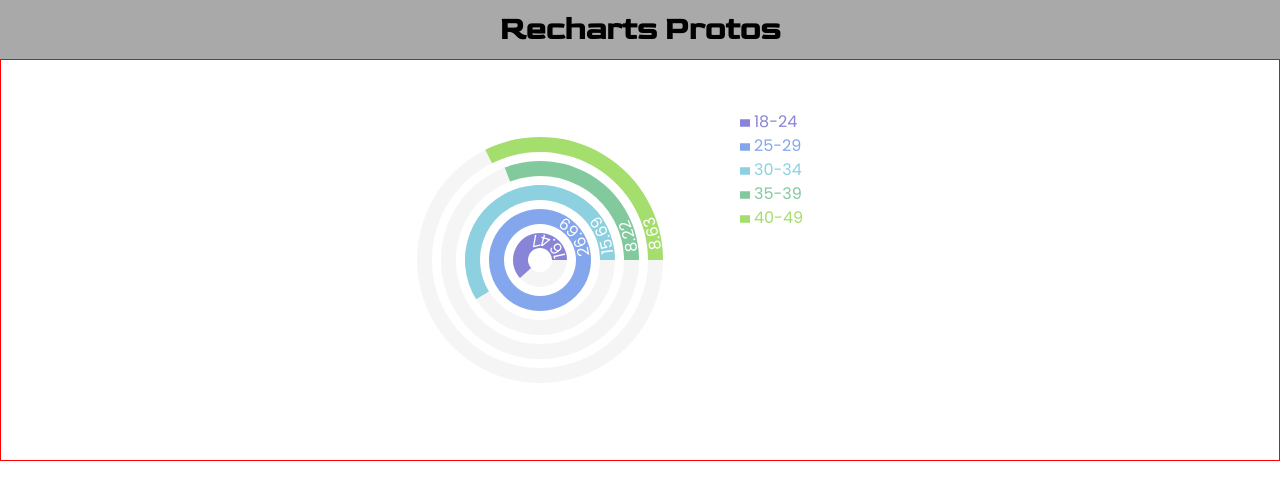
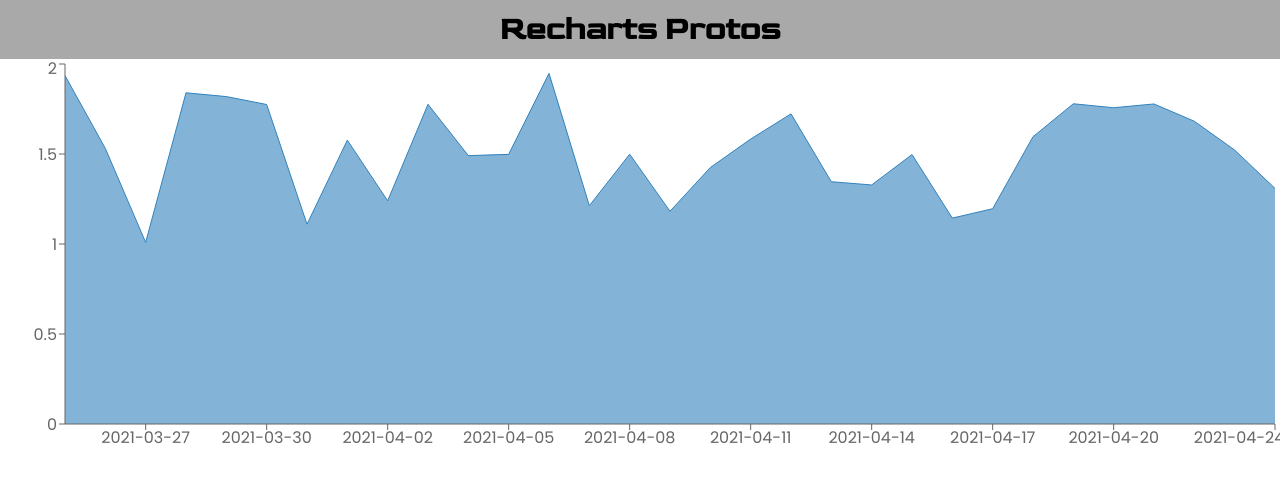
Before and after one commit to wlorand3/recharts-protos, a React (Create React App) app: page / in a window 1280 px wide. Shown: the top 500 px of the page. Built offline with nearby package versions, Linux system fonts and the light colour scheme.

Commit message:
feat: added very basic area chart w/data, axes

```diff
--- a/package.json
+++ b/package.json
@@ -7,6 +7,7 @@
     "@testing-library/react": "^11.2.5",
     "@testing-library/user-event": "^12.8.3",
     "cra-template": "^1.1.2",
+    "date-fns": "^2.21.1",
     "react": "^17.0.2",
     "react-dom": "^17.0.2",
     "react-scripts": "^4.0.3",
--- a/src/App.js
+++ b/src/App.js
@@ -3,7 +3,8 @@
 
 // components
 // import SimpleLineChart from "./components/SimpleLineChart";
-import RadialBarChartProto from "./components/RadialBarChartProto";
+// import RadialBarChartProto from "./components/RadialBarChartProto";
+import AreaChartCryptoPrice from "./components/AreaChartCryptoPrice";
 
 // styles
 import "./styles/globals.css";
@@ -14,8 +15,9 @@
       <header className="charts-header">
         <h1>Recharts Protos</h1>
       </header>
-      <RadialBarChartProto />
+      {/* <RadialBarChartProto /> */}
       {/* <SimpleLineChart /> */}
+      <AreaChartCryptoPrice />
     </>
   );
 }
--- /dev/null
+++ b/src/components/AreaChartCryptoPrice.js
@@ -0,0 +1,44 @@
+// react
+import React from "react";
+
+// recharts
+import {
+  Area,
+  AreaChart,
+  CartesianGrid,
+  ResponsiveContainer,
+  Tooltip,
+  XAxis,
+  YAxis,
+} from "recharts";
+
+// date-fns
+import { format, parseISO, subDays } from "date-fns";
+
+// dummy data - last 30 days, some value
+const data = [];
+for (let num = 30; num >= 0; num--) {
+  // push some objects into the data array
+  data.push({
+    date: subDays(new Date(), num).toISOString().substr(0, 10),
+    value: (1 + Math.random()).toFixed(3), // randomize betw 1 and 2
+  });
+}
+
+console.log(`${JSON.stringify(data, null, 2)}`);
+
+function AreaChartCryptoPrice() {
+  return (
+    <>
+      <ResponsiveContainer width="100%" height={400}>
+        <AreaChart data={data}>
+          <Area dataKey="value" />
+          <XAxis dataKey="date" />
+          <YAxis dataKey="value" />
+        </AreaChart>
+      </ResponsiveContainer>
+    </>
+  );
+}
+
+export default AreaChartCryptoPrice;
--- /dev/null
+++ b/src/styles/area-chart-crypto-price.css
@@ -0,0 +1 @@
+/* styles for the AreaChartCryptoPrice component */
```
Also changed, not shown: 1 other file (tests, documents, lock files or other folders).
